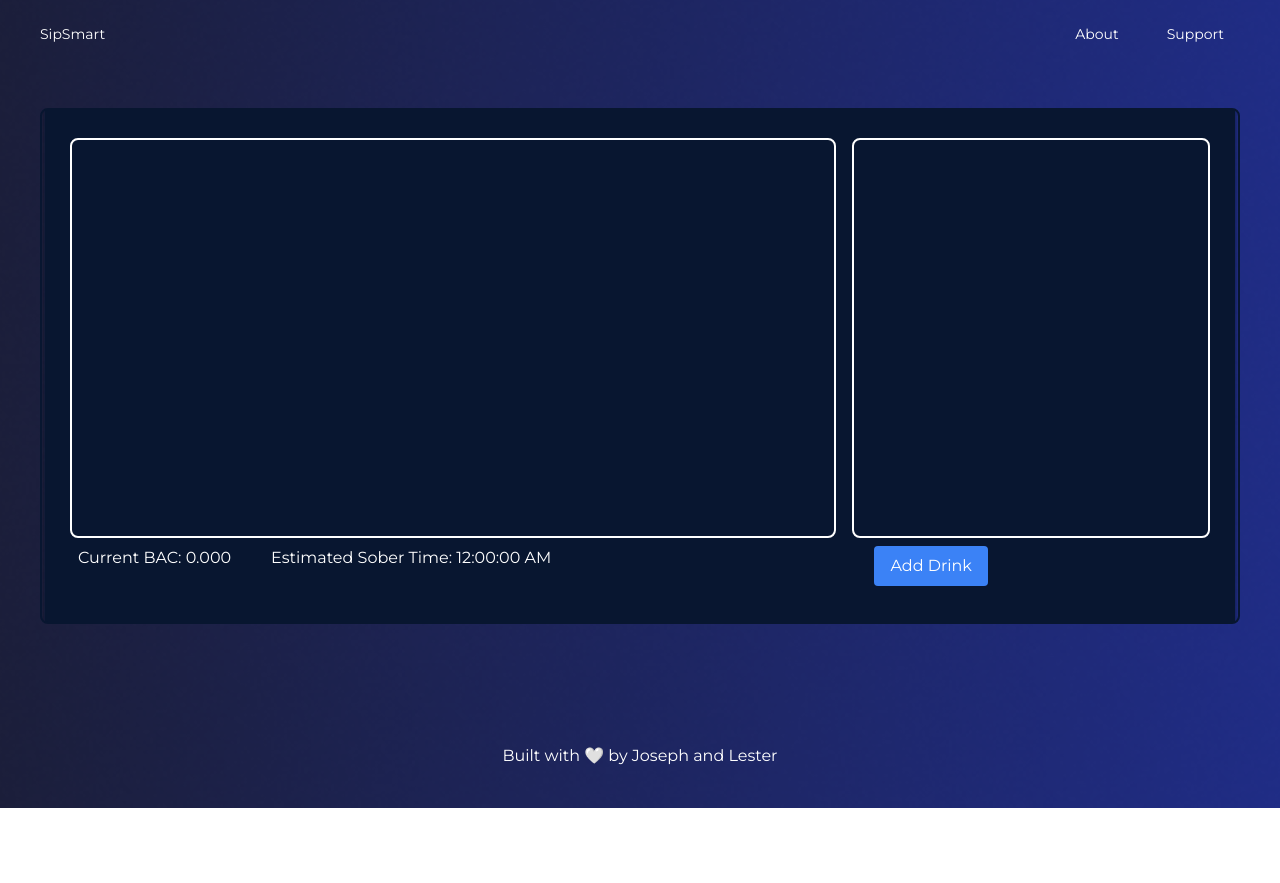
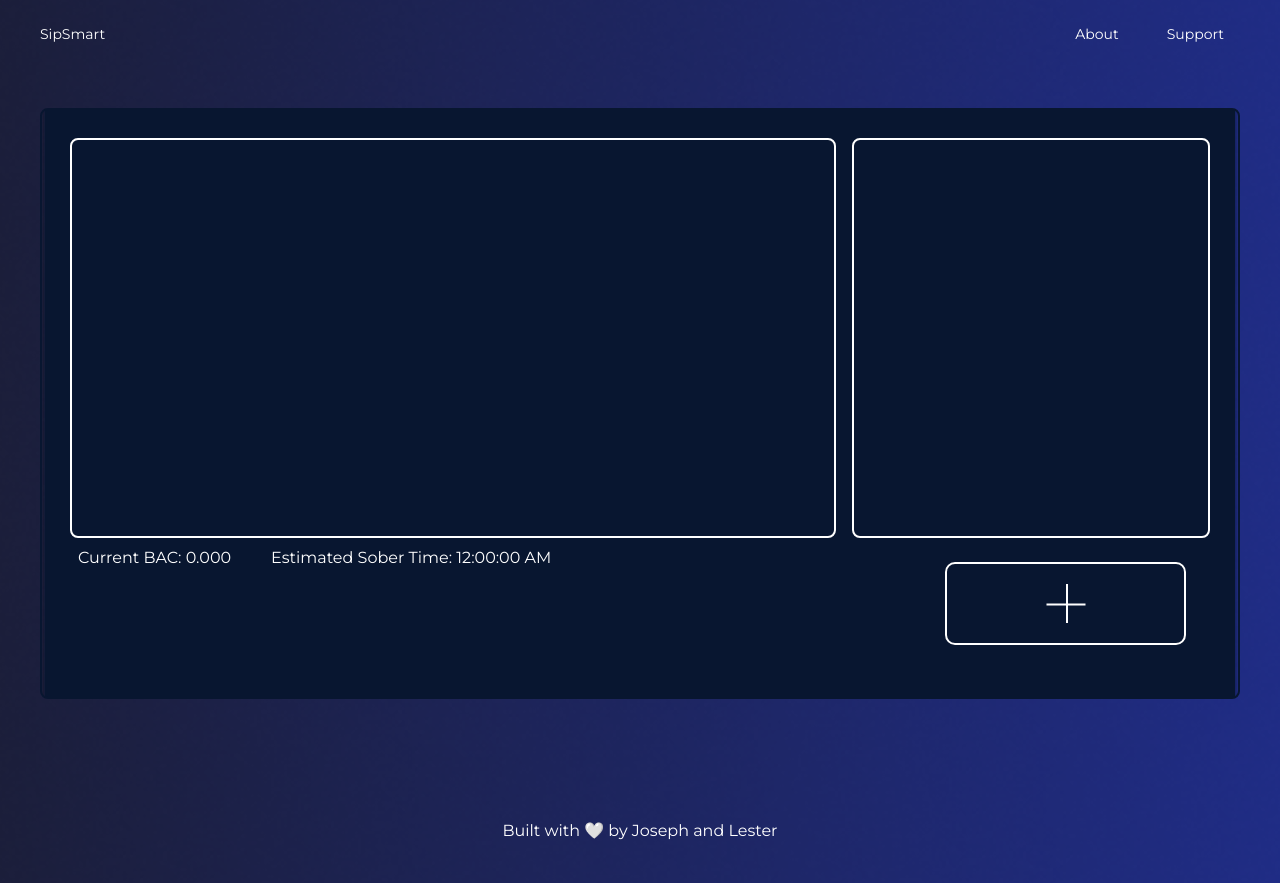
Before and after one commit to josephsookim/alcoholtracker, a Next.js app in the folder alc-tracker/: page /tracker in a window 1280 px wide. Before the commit the page ends 808 px from the top, so only its background shows below. Built offline with nearby package versions, Linux system fonts and the light colour scheme.

Commit message:
:lipstick: Update form open button to svg.

```diff
--- a/alc-tracker/src/app/components/tracker/AddDrinkButton.tsx
+++ b/alc-tracker/src/app/components/tracker/AddDrinkButton.tsx
@@ -30,12 +30,19 @@ const AddDrinkButton = () => {
   return (
     <>
       {/* Button to open the modal */}
-      <button
-        onClick={() => setIsModalOpen(true)}
-        className="bg-blue-500 text-white py-2 px-4 rounded hover:bg-blue-600 focus:outline-none focus:ring-2 focus:ring-blue-500"
-      >
-        Add Drink
-      </button>
+      <div className="flex justify-end">
+        <button
+          onClick={() => setIsModalOpen(true)}
+          className="bg-transparent focus:outline-none"
+        >
+          <img
+            src="/add-button.svg"
+            alt="Add Drink"
+            className="p-4"
+            style={{ minWidth: '5vh', minHeight: '5vh' }}
+          />
+        </button>
+      </div>
 
       {/* Modal opens only when isModalOpen is true */}
       {isModalOpen && (
```
Also changed, not shown: alc-tracker/public/add-button.svg (added).
